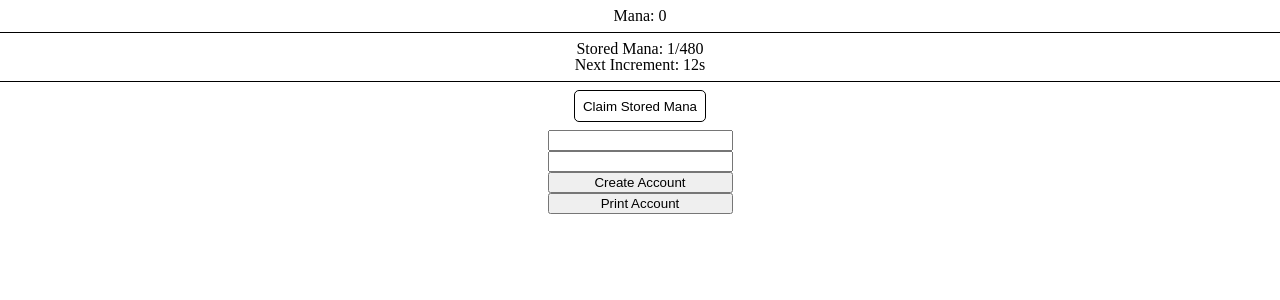
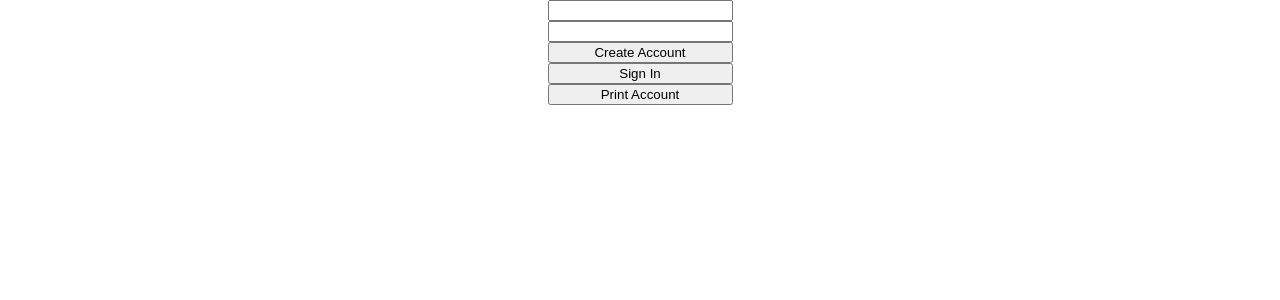
Before and after one commit to tommach591/manafish, a React (Create React App) app: page /login in a window 1280 px wide. Shown: the top 300 px of the page. Built offline with nearby package versions, Linux system fonts and the light colour scheme.

Commit message:
added pages and login

```diff
--- a/package.json
+++ b/package.json
@@ -8,6 +8,7 @@
     "@testing-library/user-event": "^13.5.0",
     "react": "^18.3.1",
     "react-dom": "^18.3.1",
+    "react-router-dom": "^6.25.1",
     "react-scripts": "5.0.1",
     "web-vitals": "^2.1.4"
   },
--- a/src/components/App/App.css
+++ b/src/components/App/App.css
@@ -1,50 +1,7 @@
 .App {
+  width: 100vw;
+  height: 100vh;
   display: flex;
   flex-direction: column;
-  justify-content: center;
   align-items: center;
 }
-
-.Mana {
-  width: 100%;
-  display: flex;
-  flex-direction: column;
-  justify-content: center;
-  align-items: center;
-
-  padding: 0.5rem;
-  border-bottom: 1px solid black;
-}
-
-.StoredMana {
-  width: 100%;
-  display: flex;
-  flex-direction: column;
-  justify-content: center;
-  align-items: center;
-
-  padding: 0.5rem;
-  border-bottom: 1px solid black;
-}
-
-.ClaimMana {
-  width: fit-content;
-  display: flex;
-  flex-direction: column;
-  justify-content: center;
-  align-items: center;
-
-  height: 2rem;
-
-  border: 1px solid black;
-  border-radius: 5px;
-
-  background: none;
-  margin: 0.5rem;
-  padding: 0.5rem;
-}
-
-.Credentials {
-  display: flex;
-  flex-direction: column;
-}
--- a/src/components/App/App.jsx
+++ b/src/components/App/App.jsx
@@ -1,69 +1,15 @@
-/* eslint-disable no-unused-vars */
 import "./App.css";
-import { useMana } from "../../utils/IncomeContext";
-import { useState } from "react";
-import { createAccount, getAllAccount } from "../../utils/Account";
+import { Route, Routes } from "react-router-dom";
+import Login from "../Login";
+import Home from "../Home/Home";
 
 function App() {
-  const {
-    mana,
-    storedMana,
-    maxStoredMana,
-    setMaxStoredMana,
-    lastManaInterval,
-    nextManaInterval,
-    retrieveStoredMana,
-  } = useMana();
-  const TICK_RATE = 1000;
-
-  const [id, setID] = useState("");
-  const [pw, setPW] = useState("");
-
   return (
     <div className="App">
-      <div className="Mana">
-        <h1>{`Mana: ${mana}`}</h1>
-      </div>
-      <div className="StoredMana">
-        <h1>{`Stored Mana: ${storedMana}/${maxStoredMana}`}</h1>
-        <h1>
-          {`Next Increment:
-        ${Math.round((nextManaInterval - lastManaInterval) / TICK_RATE) + 1}s`}
-        </h1>
-      </div>
-
-      <button className="ClaimMana" onClick={retrieveStoredMana}>
-        Claim Stored Mana
-      </button>
-
-      <div className="Credentials">
-        <input
-          type="text"
-          value={id}
-          onChange={(event) => setID(event.currentTarget.value)}
-        />
-        <input
-          type="text"
-          value={pw}
-          onChange={(event) => setPW(event.currentTarget.value)}
-        />
-        <button
-          onClick={() => {
-            if (id && pw) createAccount(id, pw);
-          }}
-        >
-          Create Account
-        </button>
-        <button
-          onClick={() => {
-            getAllAccount().then((res) => {
-              console.log(res);
-            });
-          }}
-        >
-          Print Account
-        </button>
-      </div>
+      <Routes>
+        <Route path="/" element={<Home />} />
+        <Route path="/login" element={<Login />} />
+      </Routes>
     </div>
   );
 }
--- /dev/null
+++ b/src/components/Home/Home.css
@@ -0,0 +1,46 @@
+.Home {
+  width: 100%;
+  height: 100%;
+  display: flex;
+  flex-direction: column;
+  align-items: center;
+}
+
+.Mana {
+  width: 100%;
+  display: flex;
+  flex-direction: column;
+  justify-content: center;
+  align-items: center;
+
+  padding: 0.5rem;
+  border-bottom: 1px solid black;
+}
+
+.StoredMana {
+  width: 100%;
+  display: flex;
+  flex-direction: column;
+  justify-content: center;
+  align-items: center;
+
+  padding: 0.5rem;
+  border-bottom: 1px solid black;
+}
+
+.ClaimMana {
+  width: fit-content;
+  display: flex;
+  flex-direction: column;
+  justify-content: center;
+  align-items: center;
+
+  height: 2rem;
+
+  border: 1px solid black;
+  border-radius: 5px;
+
+  background: none;
+  margin: 0.5rem;
+  padding: 0.5rem;
+}
--- /dev/null
+++ b/src/components/Home/Home.jsx
@@ -0,0 +1,46 @@
+/* eslint-disable no-unused-vars */
+import "./Home.css";
+import { useMana } from "../../utils/AccountContext";
+import { useEffect } from "react";
+import { useNavigate } from "react-router-dom";
+
+function Home() {
+  const navigate = useNavigate();
+  const {
+    userID,
+    mana,
+    storedMana,
+    maxStoredMana,
+    lastManaInterval,
+    nextManaInterval,
+    retrieveStoredMana,
+  } = useMana();
+  const TICK_RATE = 1000;
+
+  useEffect(() => {
+    if (!userID) {
+      navigate("/login");
+    }
+  }, [userID, navigate]);
+
+  return (
+    <div className="Home">
+      <div className="Mana">
+        <h1>{`Mana: ${mana}`}</h1>
+      </div>
+      <div className="StoredMana">
+        <h1>{`Stored Mana: ${storedMana}/${maxStoredMana}`}</h1>
+        <h1>
+          {`Next Increment:
+        ${Math.round((nextManaInterval - lastManaInterval) / TICK_RATE) + 1}s`}
+        </h1>
+      </div>
+
+      <button className="ClaimMana" onClick={retrieveStoredMana}>
+        Claim Stored Mana
+      </button>
+    </div>
+  );
+}
+
+export default Home;
--- /dev/null
+++ b/src/components/Home/index.js
@@ -0,0 +1,2 @@
+import Home from "./Home";
+export default Home;
--- /dev/null
+++ b/src/components/Login/Login.css
@@ -0,0 +1,4 @@
+.Login {
+  display: flex;
+  flex-direction: column;
+}
--- /dev/null
+++ b/src/components/Login/Login.jsx
@@ -0,0 +1,72 @@
+import { useState } from "react";
+import "./Login.css";
+import {
+  createAccount,
+  getAllAccount,
+  loginAccount,
+} from "../../utils/Account";
+import { useNavigate } from "react-router-dom";
+import { useMana } from "../../utils/AccountContext";
+
+function Login() {
+  const navigate = useNavigate();
+  const { handleLogin } = useMana();
+
+  const [username, serUsername] = useState("");
+  const [password, setPassword] = useState("");
+
+  return (
+    <div className="Login">
+      <input
+        type="text"
+        value={username}
+        onChange={(event) => serUsername(event.currentTarget.value)}
+      />
+      <input
+        type="text"
+        value={password}
+        onChange={(event) => setPassword(event.currentTarget.value)}
+      />
+      <button
+        onClick={() => {
+          if (username && password)
+            createAccount(username, password).then((res) => {
+              if (res) {
+                console.log(res);
+              } else {
+                alert("Account already exists.");
+              }
+            });
+        }}
+      >
+        Create Account
+      </button>
+      <button
+        onClick={() => {
+          if (username && password)
+            loginAccount(username, password).then((res) => {
+              if (res) {
+                handleLogin(res._id);
+                navigate("/");
+              } else {
+                alert("Invalid username or password.");
+              }
+            });
+        }}
+      >
+        Sign In
+      </button>
+      <button
+        onClick={() => {
+          getAllAccount().then((res) => {
+            console.log(res);
+          });
+        }}
+      >
+        Print Account
+      </button>
+    </div>
+  );
+}
+
+export default Login;
--- /dev/null
+++ b/src/components/Login/index.js
@@ -0,0 +1,2 @@
+import Login from "./Login";
+export default Login;
--- a/src/index.js
+++ b/src/index.js
@@ -1,15 +1,18 @@
 import React from "react";
 import ReactDOM from "react-dom/client";
+import { BrowserRouter } from "react-router-dom";
 import "./reset.css";
 import "./index.css";
 import App from "./components/App";
-import { IncomeProvider } from "./utils/IncomeContext";
+import { IncomeProvider } from "./utils/AccountContext";
 
 const root = ReactDOM.createRoot(document.getElementById("root"));
 root.render(
   <React.StrictMode>
-    <IncomeProvider>
-      <App />
-    </IncomeProvider>
+    <BrowserRouter>
+      <IncomeProvider>
+        <App />
+      </IncomeProvider>
+    </BrowserRouter>
   </React.StrictMode>
 );
--- a/src/utils/Account.js
+++ b/src/utils/Account.js
@@ -9,10 +9,10 @@ export function getAllAccount() {
     .catch((err) => console.error(err));
 }
 
-export function loginAccount(id, pw) {
+export function loginAccount(usernameEntered, passwordEntered) {
   const body = {
-    userID: id,
-    userPW: pw,
+    username: usernameEntered,
+    password: passwordEntered,
   };
 
   return fetch(`${serverURL}/api/account/login`, {
@@ -30,13 +30,12 @@ export function loginAccount(id, pw) {
     .catch((err) => console.error(err));
 }
 
-export function createAccount(id, pw) {
+export function createAccount(usernameEntered, passwordEntered) {
   const body = {
-    userID: id,
-    userPW: pw,
+    username: usernameEntered,
+    password: passwordEntered,
   };
 
-  console.log("A");
   return fetch(`${serverURL}/api/account/signup`, {
     method: "POST",
     headers: {
@@ -52,10 +51,10 @@ export function createAccount(id, pw) {
     .catch((err) => console.error(err));
 }
 
-export function deleteAccount(id, pw) {
+export function deleteAccount(usernameEntered, passwordEntered) {
   const body = {
-    userID: id,
-    userPW: pw,
+    username: usernameEntered,
+    password: passwordEntered,
   };
 
   return fetch(`${serverURL}/api/account/delete`, {
--- a/src/utils/IncomeContext.js
+++ b/src/utils/AccountContext.js
@@ -16,6 +16,16 @@ export function IncomeProvider({ children }) {
 
   const TICK_RATE = 1000;
   const REGEN_RATE = 14000; // subtract 1000
+
+  const [userID, setUserID] = useState(() => {
+    const savedUserID = localStorage.getItem("userID");
+    return savedUserID ? JSON.parse(savedUserID) : "";
+  });
+
+  const handleLogin = useCallback((id) => {
+    localStorage.setItem("userID", JSON.stringify(id));
+    setUserID(id);
+  }, []);
 
   const [mana, setMana] = useState(() => {
     const savedMana = localStorage.getItem("mana");
@@ -81,6 +91,8 @@ export function IncomeProvider({ children }) {
   return (
     <ManaContext.Provider
       value={{
+        userID,
+        handleLogin,
         mana,
         retrieveStoredMana,
         storedMana,
```
Also changed, not shown: 1 other file (tests, documents, lock files or other folders).
